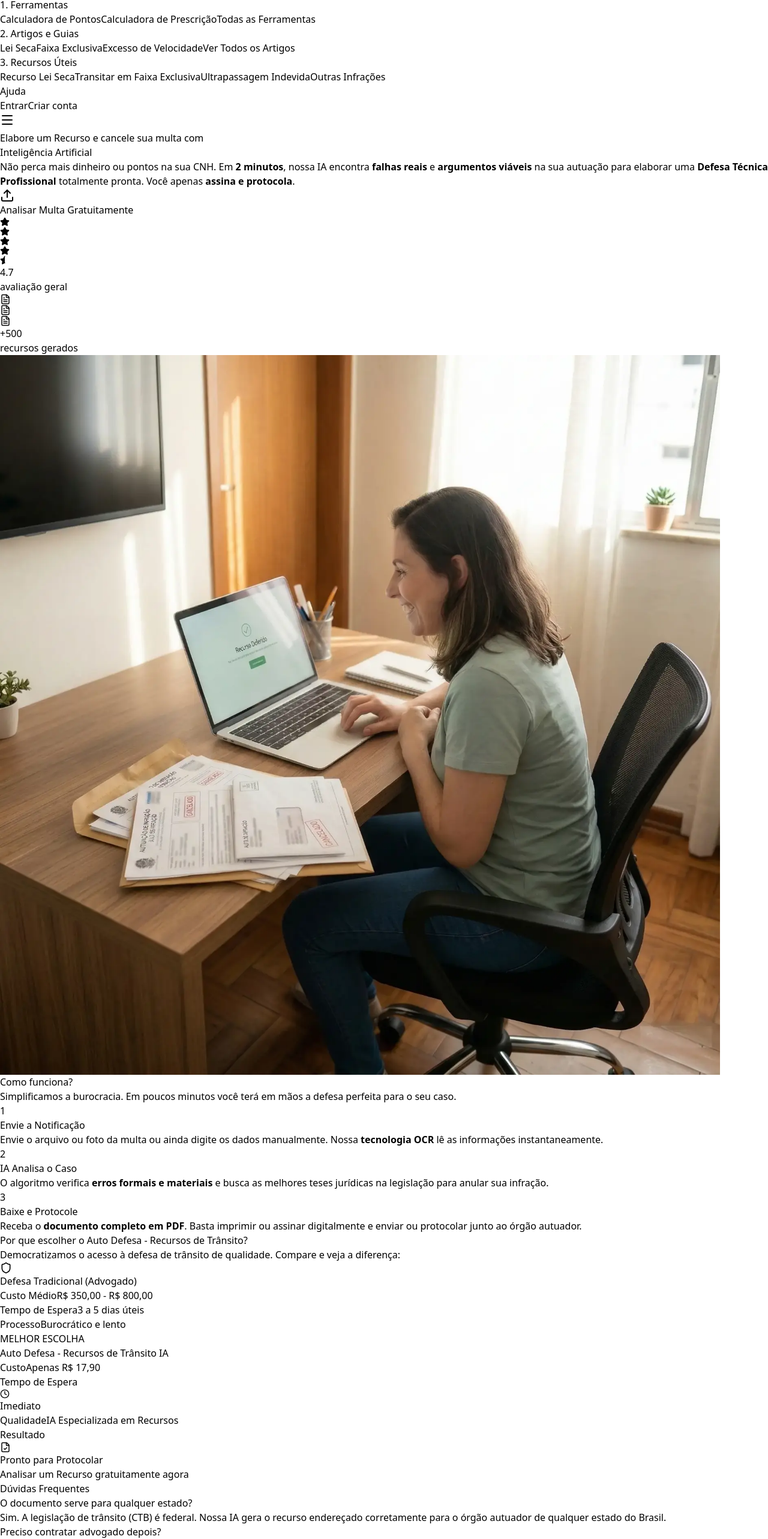
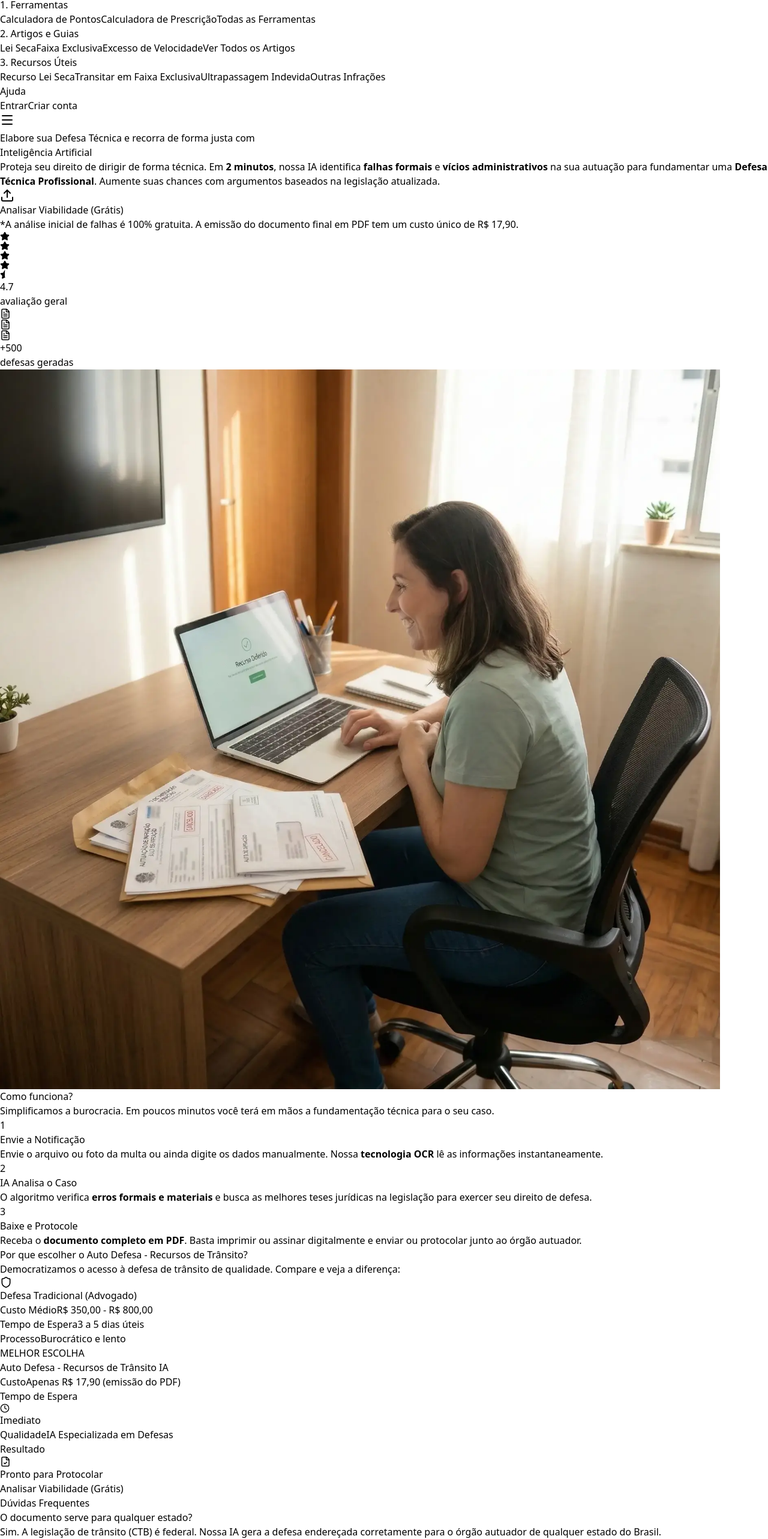
Before and after one commit to rodrigocvmd/auto-defesa, a React (Vite) app in the folder client/: page / in a window 1280 px wide. Shown: the part 231-2797 px from the top of the page at 60% size. Built offline with nearby package versions, Linux system fonts and the light colour scheme; no server answers.

Commit message:
refactor: adjust Home copywriting for Google Ads compliance

```diff
--- a/client/src/pages/Home.jsx
+++ b/client/src/pages/Home.jsx
@@ -26,9 +26,9 @@ const Home = () => {
 	return (
 		<MainLayout>
 			<SEO
-				title="Auto Defesa - Recursos de Trânsito com IA | Recurso Pronto para protocolar em minutos"
-				description="Gere seu Recurso de Multa de trânsito em minutos com Inteligência Artificial. Defesa prévia, JARI e CETRAN. Recurso personalizado e pronto para imprimir."
-				keywords="recurso de multa, multa de transito, recorrer multa, inteligencia artificial, advogado transito online"
+				title="Auto Defesa - Recursos de Trânsito com IA | Defesa Técnica em minutos"
+				description="Gere sua Defesa de Multa de trânsito em minutos com Inteligência Artificial. Defesa prévia, JARI e CETRAN. Recurso personalizado e fundamentado."
+				keywords="recurso de multa, multa de transito, recorrer multa, inteligencia artificial, defesa de transito"
 				isHome={true}
 			/>
 			<div className="flex flex-col pb-8">
@@ -44,46 +44,23 @@ const Home = () => {
 							{/* Texto Hero */}
 							<div className="lg:col-span-7 text-center lg:text-left flex flex-col items-center lg:items-start pt-3 lg:pt-0">
 								<h1 className="text-3xl sm:text-4xl lg:text-5xl font-black text-gray-900 tracking-tight mb-8 leading-[1.1] animate-in fade-in slide-in-from-bottom-6 duration-700 !text-center !w-full">
-									Elabore um{" "}
+									Elabore sua{" "}
 									<span className="text-transparent bg-clip-text bg-gradient-to-r from-blue-600 via-indigo-600 to-blue-600 bg-300% animate-gradient">
-										Recurso
+										Defesa Técnica
 									</span>{" "}
-									e cancele sua multa com <br className="hidden lg:block" />
+									e recorra de forma justa com <br className="hidden lg:block" />
 									<span className="text-transparent bg-clip-text bg-gradient-to-r from-blue-600 via-indigo-600 to-blue-600 bg-300% animate-gradient">
 										Inteligência Artificial
 									</span>
 								</h1>
 
 								<p className="text-lg sm:text-xl text-gray-600 mb-8 leading-relaxed max-w-2xl animate-in fade-in slide-in-from-bottom-6 duration-700 delay-100 !text-center mx-4">
-									Não perca mais dinheiro ou pontos na sua CNH. Em <strong>2 minutos</strong>, nossa
-									IA encontra <strong>falhas reais</strong> e <strong>argumentos viáveis</strong> na
-									sua autuação para elaborar uma <strong>Defesa Técnica Profissional</strong>{" "}
-									totalmente pronta. Você apenas <strong>assina e protocola</strong>.
+									Proteja seu direito de dirigir de forma técnica. Em <strong>2 minutos</strong>,
+									nossa IA identifica <strong>falhas formais</strong> e{" "}
+									<strong>vícios administrativos</strong> na sua autuação para fundamentar uma{" "}
+									<strong>Defesa Técnica Profissional</strong>. Aumente suas chances com
+									argumentos baseados na legislação atualizada.
 								</p>
-
-								{/* Benefícios - Narrativa Estilizada */}
-								<div>
-									{/* <div className="relative py-5 px-6 bg-gradient-to-r from-blue-50/50 via-white/50 to-indigo-50/50 rounded-[2rem] border border-blue-100/30 shadow-sm">
-										<p className="text-gray-600 font-medium leading-relaxed text-sm md:text-base">
-											<span className="text-blue-600 font-black inline-flex items-center gap-1">
-												<Zap size={18} /> Em 2 minutos
-											</span>
-											, sua{" "}
-											<span className="text-indigo-600 font-black inline-flex items-center gap-1">
-												<CheckCircle size={18} /> Análise Gratuita
-											</span>{" "}
-											se torna um{" "}
-											<span className="text-blue-700 font-black inline-flex items-center gap-1">
-												<FileCheck size={18} /> Recurso Pronto
-											</span>{" "}
-											totalmente baseado no{" "}
-											<span className="text-indigo-700 font-black inline-flex items-center gap-1">
-												<Shield size={18} /> CTB Atualizado
-											</span>
-											.
-										</p>
-									</div> */}
-								</div>
 
 								<div className="flex flex-col items-center lg:items-center w-full gap-4 animate-in fade-in slide-in-from-bottom-6 duration-700 delay-300">
 									<Link
@@ -96,8 +73,13 @@ const Home = () => {
 											size={24}
 											className="hidden md:block relative z-10 group-hover:-translate-y-1 transition-transform"
 										/>
-										<span className="relative z-10">Analisar Multa Gratuitamente</span>
+										<span className="relative z-10">Analisar Viabilidade (Grátis)</span>
 									</Link>
+
+									<p className="text-[10px] md:text-xs text-gray-500 mt-2 text-center max-w-sm">
+										*A análise inicial de falhas é 100% gratuita. A emissão do documento final
+										em PDF tem um custo único de R$ 17,90.
+									</p>
 
 									<div className="flex items-center justify-center gap-6 sm:gap-12 text-gray-500 font-medium w-full mt-4 !mx-20">
 										<div className="flex flex-col items-center gap-1">
@@ -123,7 +105,7 @@ const Home = () => {
 											<span className="!text-[13px] sm:text-xs text-center uppercase tracking-wider font-bold text-gray-400">
 												+500
 												<br />
-												recursos gerados
+												defesas geradas
 											</span>
 										</div>
 									</div>
@@ -160,7 +142,7 @@ const Home = () => {
 								Como funciona?
 							</h2>
 							<p className="text-gray-600 max-w-3xl mx-auto text-lg lg:text-xl">
-								Simplificamos a burocracia. Em poucos minutos você terá em mãos a defesa perfeita
+								Simplificamos a burocracia. Em poucos minutos você terá em mãos a fundamentação técnica
 								para o seu caso.
 							</p>
 						</div>
@@ -190,7 +172,7 @@ const Home = () => {
 								<h3 className="text-xl font-bold text-gray-900 mb-3">IA Analisa o Caso</h3>
 								<p className="text-gray-600 leading-relaxed">
 									O algoritmo verifica <strong>erros formais e materiais</strong> e busca as
-									melhores teses jurídicas na legislação para anular sua infração.
+									melhores teses jurídicas na legislação para exercer seu direito de defesa.
 								</p>
 							</div>
 						</ScrollReveal>
@@ -268,7 +250,7 @@ const Home = () => {
 										<li className="flex flex-col sm:flex-row sm:items-center justify-between border-b border-gray-100 pb-4 gap-1 sm:gap-0">
 											<span className="font-medium text-gray-600">Custo</span>
 											<span className="font-black text-green-600 text-xl sm:text-2xl">
-												Apenas R$ 17,90
+												Apenas R$ 17,90 (emissão do PDF)
 											</span>
 										</li>
 										<li className="flex flex-col sm:flex-row sm:items-center justify-between border-b border-gray-100 pb-4 gap-1 sm:gap-0">
@@ -279,7 +261,7 @@ const Home = () => {
 										</li>
 										<li className="flex flex-col sm:flex-row sm:items-center justify-between border-b border-gray-100 pb-4 gap-1 sm:gap-0">
 											<span className="font-medium text-gray-600">Qualidade</span>
-											<span className="font-bold text-gray-900">IA Especializada em Recursos</span>
+											<span className="font-bold text-gray-900">IA Especializada em Defesas</span>
 										</li>
 										<li className="flex flex-col sm:flex-row sm:items-center justify-between gap-1 sm:gap-0">
 											<span className="font-medium text-gray-600">Resultado</span>
@@ -291,7 +273,7 @@ const Home = () => {
 									<Link
 										to="/upload"
 										className="mt-8 w-full block bg-gray-900 hover:bg-gray-800 text-white text-center font-bold py-4 rounded-xl transition-all">
-										Analisar um Recurso gratuitamente agora
+										Analisar Viabilidade (Grátis)
 									</Link>
 								</div>
 							</ScrollReveal>
@@ -314,7 +296,7 @@ const Home = () => {
 									O documento serve para qualquer estado?
 								</h3>
 								<p className="text-gray-600">
-									Sim. A legislação de trânsito (CTB) é federal. Nossa IA gera o recurso endereçado
+									Sim. A legislação de trânsito (CTB) é federal. Nossa IA gera a defesa endereçada
 									corretamente para o órgão autuador de qualquer estado do Brasil.
 								</p>
 							</div>
@@ -325,7 +307,7 @@ const Home = () => {
 									Preciso contratar advogado depois?
 								</h3>
 								<p className="text-gray-600">
-									Não. O recurso administrativo não exige advogado em nenhuma etapa. O documento que
+									Não. O processo administrativo não exige advogado em nenhuma etapa. O documento que
 									geramos já vem com a fundamentação legal e técnica necessária. É só assinar e
 									entregar.
 								</p>
@@ -339,30 +321,30 @@ const Home = () => {
 								<p className="text-gray-600">
 									Fique tranquilo. Ao fazer o upload da notificação, nossa IA identifica
 									automaticamente o artigo e materialidade da infração e os detalhes para montar a
-									melhor defesa possível.
+									melhor defesa técnica possível.
 								</p>
 							</div>
 						</ScrollReveal>
 						<ScrollReveal delay={250}>
 							<div className="bg-white p-6 rounded-2xl border border-gray-100 shadow-sm">
 								<h3 className="font-bold text-lg text-gray-900 mb-2">
-									O recurso é personalizado para o meu caso?
+									A defesa é personalizada para o meu caso?
 								</h3>
 								<p className="text-gray-600">
 									Sim. Diferente de modelos prontos da internet, nossa IA analisa os dados
 									específicos do seu auto de infração (horário, local, aferição do equipamento) para
-									encontrar nulidades reais que anulam a sua multa.
+									encontrar nulidades reais que fundamentam sua defesa.
 								</p>
 							</div>
 						</ScrollReveal>
 						<ScrollReveal delay={300}>
 							<div className="bg-white p-6 rounded-2xl border border-gray-100 shadow-sm">
 								<h3 className="font-bold text-lg text-gray-900 mb-2">
-									Quanto tempo demora para receber o recurso?
+									Quanto tempo demora para receber o documento?
 								</h3>
 								<p className="text-gray-600">
-									O processo é instantâneo. Após a análise da IA, seu recurso em PDF é gerado em
-									menos de 2 minutos, pronto para você imprimir, assinar e protocolar.
+									O processo é instantâneo. Após a análise da IA, sua defesa em PDF é gerada em
+									menos de 2 minutos, pronta para você imprimir, assinar e protocolar.
 								</p>
 							</div>
 						</ScrollReveal>
@@ -409,8 +391,8 @@ const Home = () => {
 								</div>
 								<h3 className="text-xl font-bold text-gray-900 mb-3">Foco em Nulidades</h3>
 								<p className="text-gray-600">
-									Buscamos erros de procedimento e vícios formais que, por lei, tornam o auto de
-									infração insubsistente e passível de anulação.
+									Buscamos erros de procedimento e vícios formais que, por lei, podem tornar o auto de
+									infração insubsistente por meio de defesa técnica.
 								</p>
 							</div>
 						</ScrollReveal>
@@ -421,9 +403,9 @@ const Home = () => {
 								<div className="w-12 h-12 bg-green-50 rounded-2xl flex items-center justify-center text-green-600 mb-6">
 									<FileCheck size={24} />
 								</div>
-								<h3 className="text-xl font-bold text-gray-900 mb-3">Recurso Pronto para Uso</h3>
+								<h3 className="text-xl font-bold text-gray-900 mb-3">Defesa Pronta para Uso</h3>
 								<p className="text-gray-600">
-									Ao detectar uma falha, geramos automaticamente o recurso administrativo em PDF,
+									Ao detectar uma falha, geramos automaticamente o documento administrativo em PDF,
 									fundamentado e pronto para ser protocolado.
 								</p>
 							</div>
@@ -437,8 +419,8 @@ const Home = () => {
 								</div>
 								<h3 className="text-xl font-bold text-gray-900 mb-3">Honestidade Jurídica</h3>
 								<p className="text-gray-600">
-									Não prometemos milagres. Oferecemos uma análise técnica real para que você saiba
-									exatamente quais são as suas chances de sucesso.
+									Não prometemos milagres. Oferecemos uma análise técnica real para que você possa
+									exercer seu direito de defesa com as melhores teses disponíveis.
 								</p>
 							</div>
 						</ScrollReveal>
@@ -451,8 +433,8 @@ const Home = () => {
 								</div>
 								<h3 className="text-xl font-bold text-gray-900 mb-3">Resposta Instantânea</h3>
 								<p className="text-gray-600">
-									Em poucos segundos, nossa IA processa os dados e indica se vale a pena investir
-									tempo e esforço no seu recurso de multa.
+									Em poucos segundos, nossa IA processa os dados e indica o caminho técnico mais
+									viável para sua defesa de multa.
 								</p>
 							</div>
 						</ScrollReveal>
@@ -486,7 +468,7 @@ const Home = () => {
 										<FileText size={24} />
 									</div>
 									<div className="text-gray-900 text-4xl font-black mb-2 tracking-tight">+587</div>
-									<div className="text-gray-600 font-medium">Recursos Elaborados</div>
+									<div className="text-gray-600 font-medium">Defesas Elaboradas</div>
 									<div className="mt-4 h-1 w-12 bg-blue-600 rounded-full"></div>
 								</div>
 							</ScrollReveal>
@@ -556,7 +538,7 @@ const Home = () => {
 								<Link
 									to="/upload"
 									className="inline-flex items-center justify-center gap-2 bg-gray-900 text-white font-bold text-xl py-4 px-10 rounded-xl hover:bg-gray-800 transition-all hover:scale-105 shadow-lg">
-									Iniciar Defesa Gratuita <ArrowRight size={20} />
+									Analisar Viabilidade (Grátis) <ArrowRight size={20} />
 								</Link>
 							</div>
 						</div>
```
